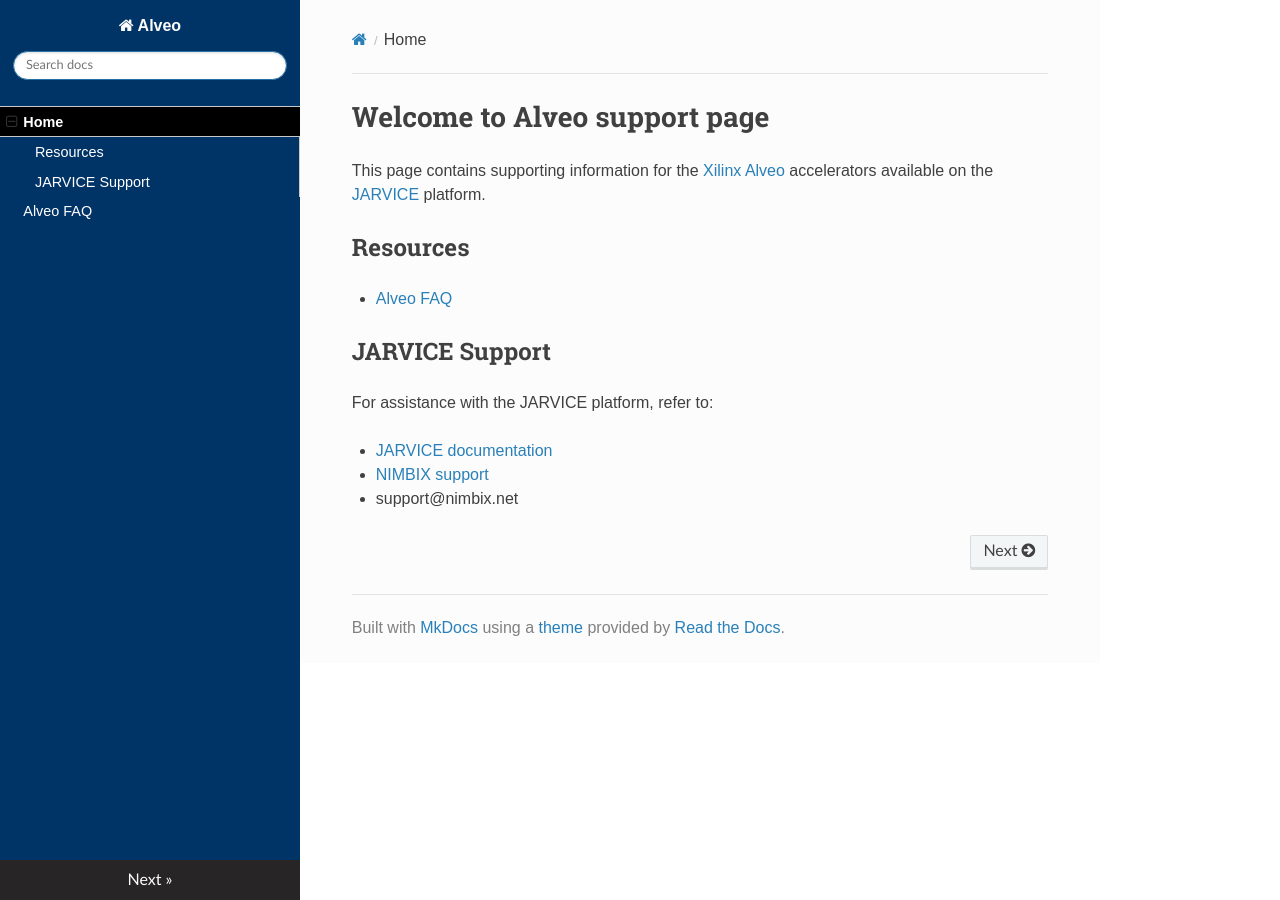
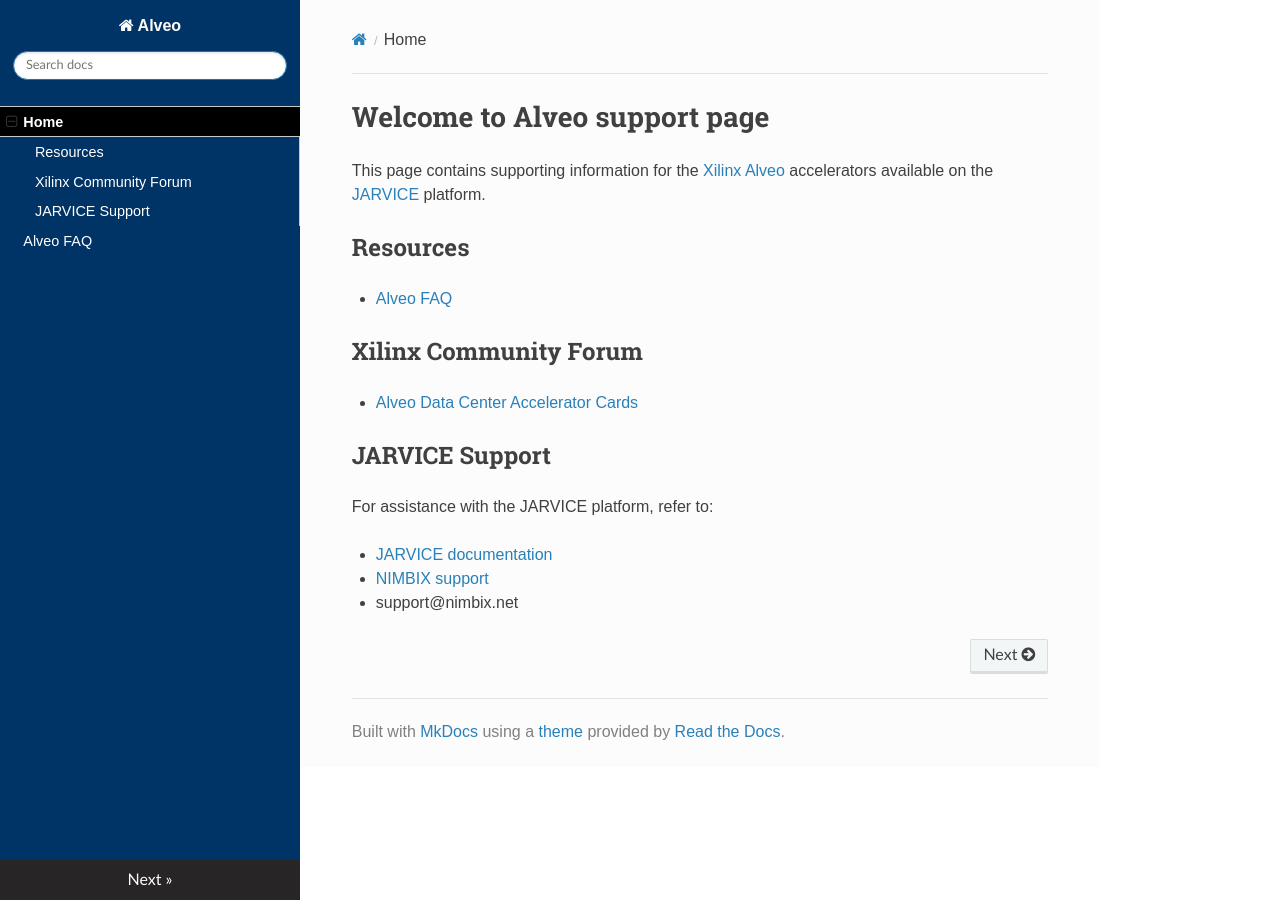
Before and after one commit to nimbix/alveodoc, an MkDocs documentation site: the page built from docs/index.md, in a window 1280 px wide. Built offline with MkDocs 1.6.1, drawn with Linux system fonts in a browser that asks for light colours; nearby versions of some CDN libraries; old or Windows-style settings are respelled for this version of MkDocs.

Commit message:
Added Alveo community forum
Signed-off-by: Kenneth Hill <ken.hill@nimbix.net>

```diff
--- a/docs/index.md
+++ b/docs/index.md
@@ -6,6 +6,10 @@
 
 * [Alveo FAQ](faq.md)
 
+## Xilinx Community Forum
+
+* [Alveo Data Center Accelerator Cards](https://forums.xilinx.com/t5/Alveo-Data-Center-Accelerator/bd-p/alveo)
+
 ## JARVICE Support
 
 For assistance with the JARVICE platform, refer to:
```
